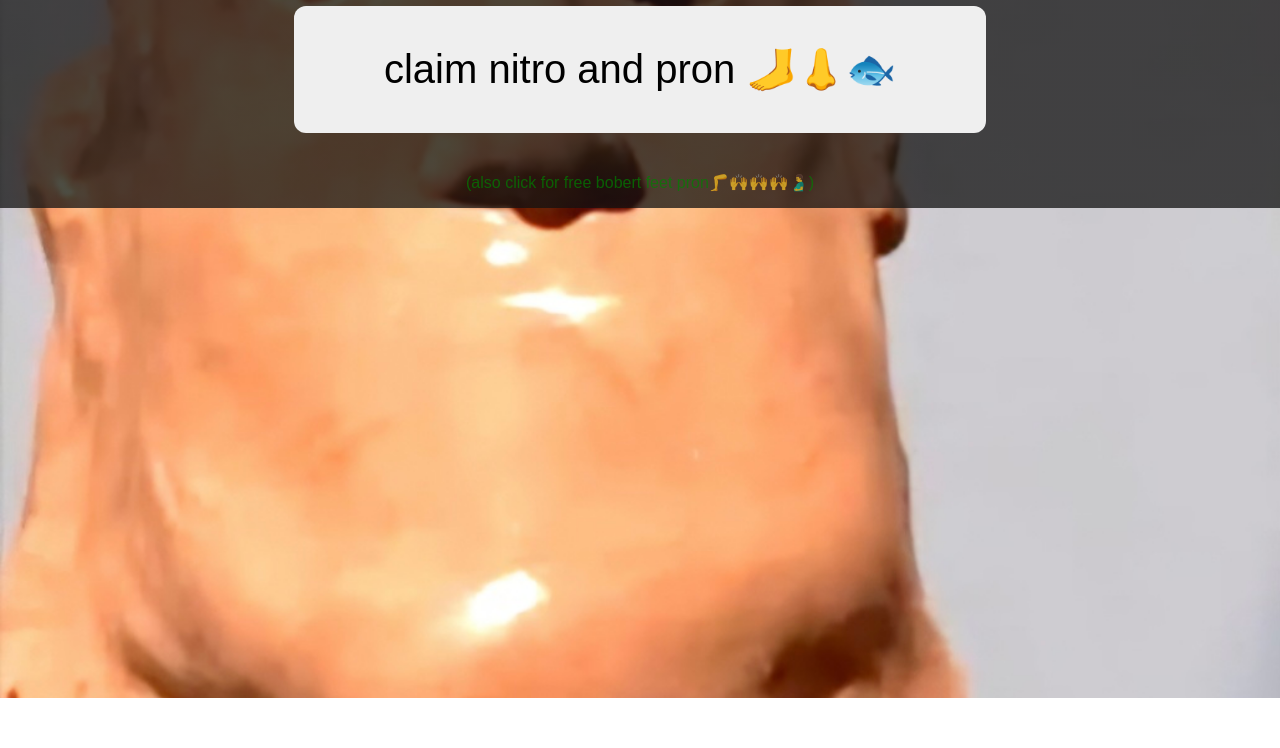
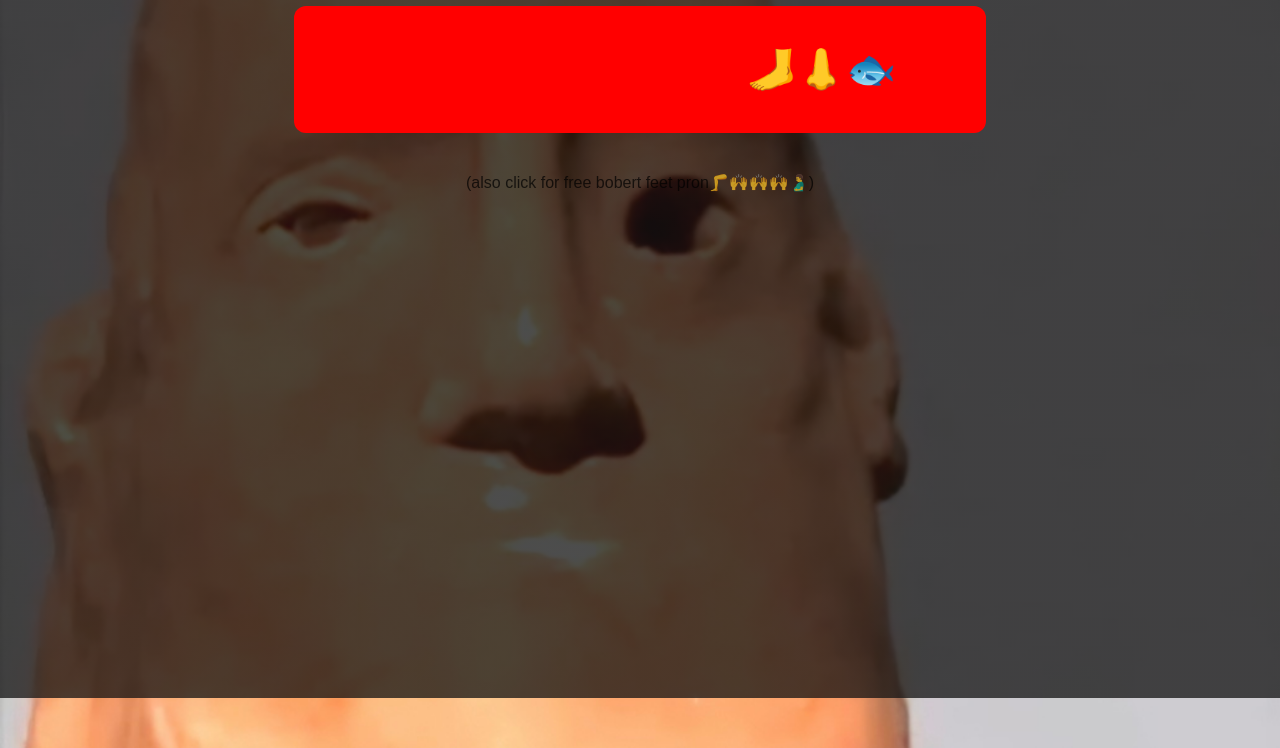
Before and after one commit to Freebobertnitro/Freebobertnitro.github.io, a plain HTML site: page index.html in a window 1280 px wide. Shown: the part 102-850 px from the top of the page. Before the commit the page ends 800 px from the top, so only its background shows below. Drawn offline with Linux system fonts and the light colour scheme.

Commit message:
Update index.html

```diff
--- a/index.html
+++ b/index.html
@@ -3,6 +3,11 @@
 <head>
   <title>Free Bobert Nitro</title>
   <style>
+    html, body {
+      height: 100%;
+      margin: 0;
+    }
+
     body {
       background:
         linear-gradient(rgba(17,17,17,0.75), rgba(17,17,17,0.75)),
@@ -11,7 +16,7 @@
       background-position: center;
       background-repeat: no-repeat;
 
-      color: green;
+      color: black;
       font-family: Arial;
       text-align: center;
       margin-top: 50px;
@@ -23,6 +28,8 @@
       border-radius: 12px;
       border: green;
       cursor: pointer;
+      background-color: red;
+      color: red;
     }
   </style>
 </head>
```
